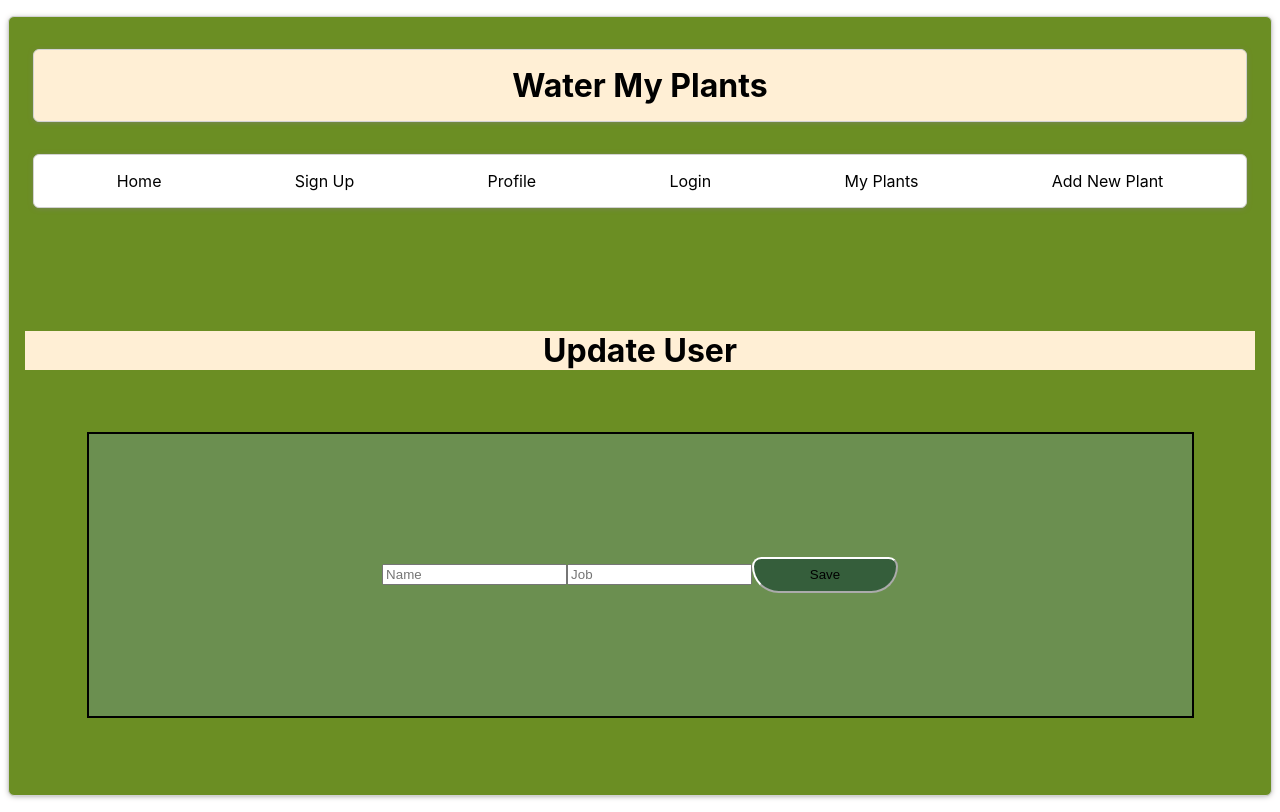
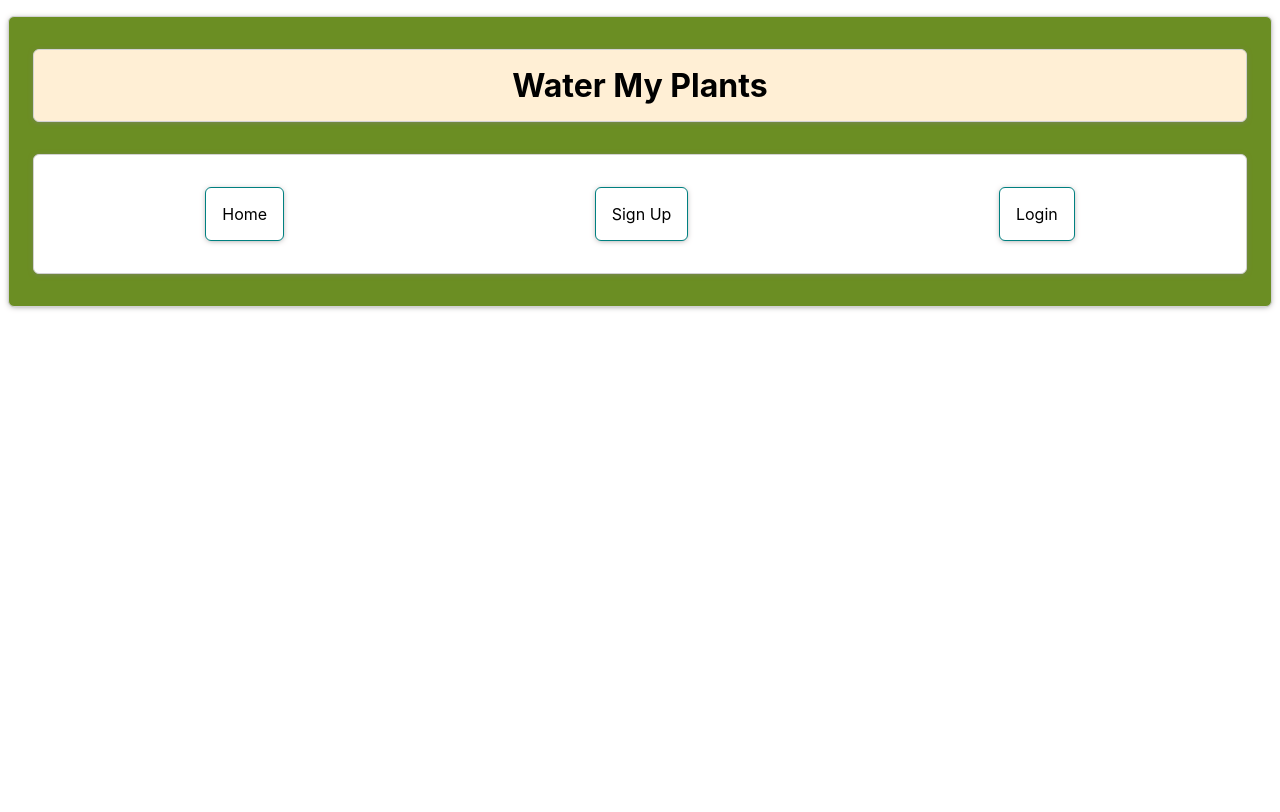
Before and after one commit to ttwebpt92-watermyplants/water-my-plants, a React (Create React App) app in the folder water-my-plants/: page / in a window 1280 px wide. Built offline with nearby package versions, Linux system fonts and the light colour scheme.

Commit message:
cleaned up my code

```diff
--- a/water-my-plants/src/App.js
+++ b/water-my-plants/src/App.js
@@ -20,7 +20,7 @@ function App() {
         <MainDiv>
           <HeaderDiv>Water My Plants</HeaderDiv>
 
-          {/* <NavBarDiv>
+          <NavBarDiv>
             <NavButton to='/Homepage'>Home</NavButton>
             <NavButton to='/SignupForm'>Sign Up</NavButton>
             <NavButton to='/Login'>Login</NavButton>
@@ -36,10 +36,8 @@ function App() {
             <Route path='/Login'>
               <Login/>
             </Route>
-          </Switch> */}
+          </Switch>
 
-
-        <UpdateUser/>
 
         </MainDiv>
       )
```
